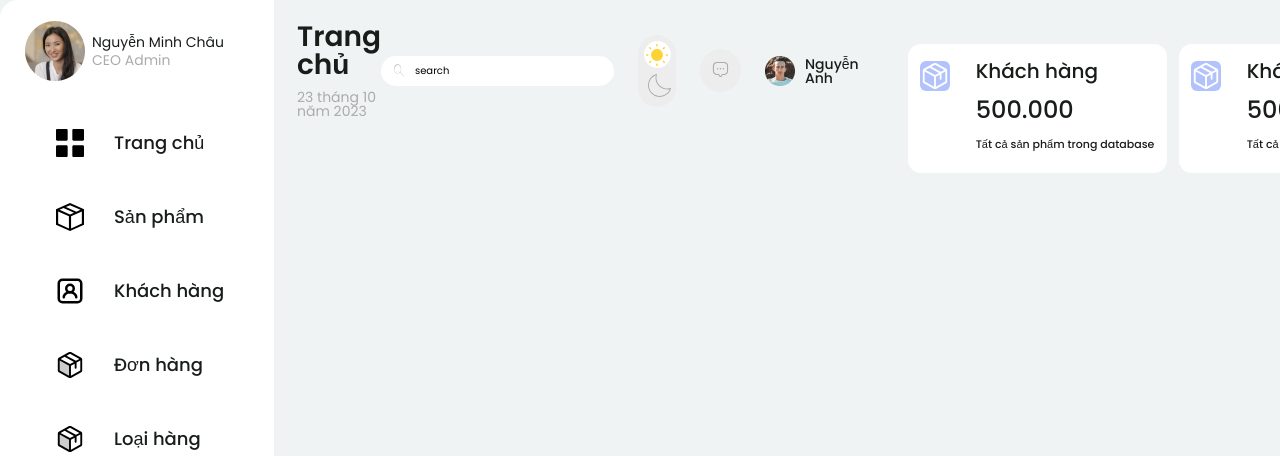
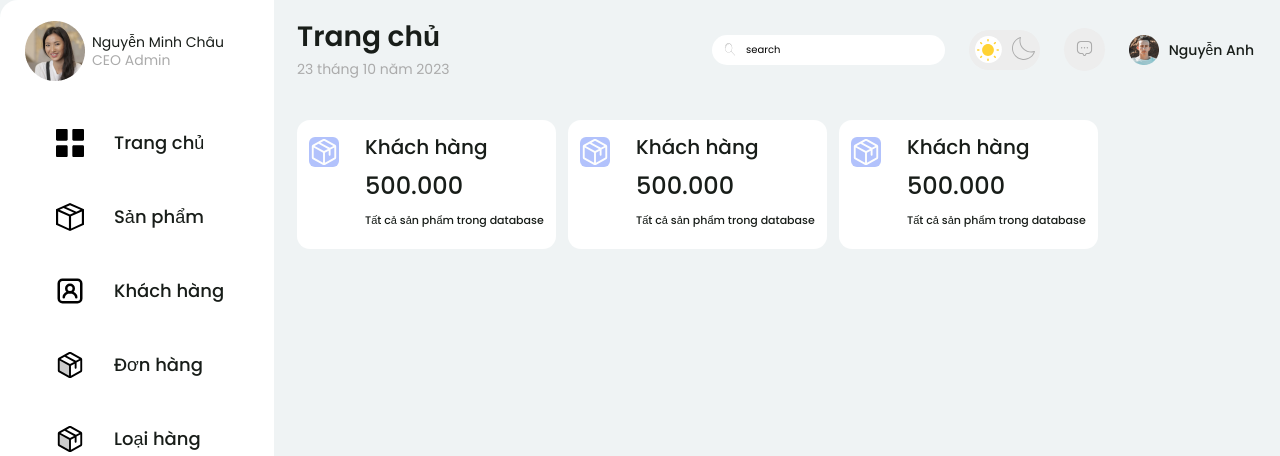
Before and after one commit to tuanhuynh0107/wd18031, a PHP site: page /html/admin.html in a window 1280 px wide; the page is wider, and only the part inside the window is pictured. Shown: the top 456 px of that part. Run offline with PHP 8.4, Linux system fonts and the light colour scheme.

Commit message:
tuanclear

```diff
--- a/assets/css/admin.css
+++ b/assets/css/admin.css
@@ -5,11 +5,14 @@
 body {
     background-color: #EFF3F4;
     font-family: "Poppins", sans-serif;
-    max-width: 1440px;
 }
 
 html {
     font-size: 62.5%;
+}
+.row {
+    display: flex;
+    align-items: center;
 }
 
 
@@ -21,7 +24,6 @@ html {
 }
 
 .root {
-    display: flex;
     gap: 23px;
     align-items: flex-start;
 }
@@ -35,10 +37,6 @@ html {
     height: auto;
 }
 
-.row {
-    display: flex;
-    align-items: center;
-}
 
 .infor__user {
     margin-bottom: 35px;
@@ -120,6 +118,7 @@ html {
     margin-top: 23px;
     width: 100%;
     justify-content: space-between;
+
 }
 
 /* header__name  */
--- a/html/admin.html
+++ b/html/admin.html
@@ -17,7 +17,7 @@
 </head>
 
 <body>
-    <div class="root">
+    <div class="root row">
         <nav class="sidebar_menu">
             <div class="infor__user row">
                 <div class="infor__user--img">
@@ -180,7 +180,8 @@
                 </ul>
             </section>
         </nav>
-        <header class="header row">
+       <div class="container" style="flex-grow: 1; width: 100%;">
+        <header class="header row" style="width: 100%;">
             <div class="header__name">
                 <h2 class="header__namePage">Trang chủ</h2>
                 <div class="header__date">23 tháng 10 năm 2023</div>
@@ -259,8 +260,6 @@
             </div>
         </header>
         <main style="width: 100%;">
-
-
             <div class="box-total row">
                 <section class="total_product row">
                     <div class="total_product__icon">
@@ -309,6 +308,7 @@
                 </section>
             </div>
         </main>
+       </div>
     </div>
 </body>
 
```
